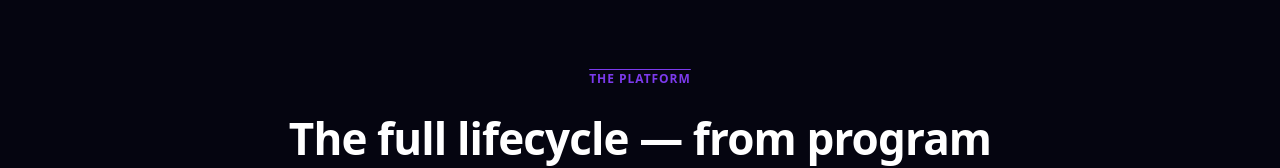
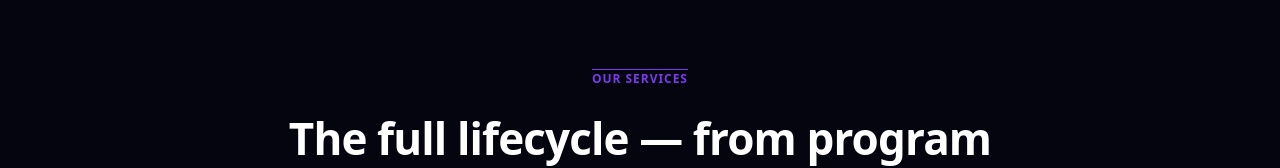
Before and after one commit to wspanic201/workforce-intelligence, a Next.js app: page / in a window 1280 px wide. Shown: the part 783-951 px from the top of the page. Built offline with nearby package versions, Linux system fonts and the light colour scheme.

Commit message:
The Platform → Our Services

```diff
--- a/app/page.tsx
+++ b/app/page.tsx
@@ -78,7 +78,7 @@ export default function HomePage() {
       <section className="relative py-20 md:py-32" id="how-it-works">
         <div className="max-w-[1400px] mx-auto px-6">
           <AnimateOnScroll variant="fade-up" className="text-center mb-4">
-            <span className="overline">The Platform</span>
+            <span className="overline">Our Services</span>
           </AnimateOnScroll>
           <AnimateOnScroll variant="fade-up" delay={100} className="text-center mb-6">
             <h2
```
